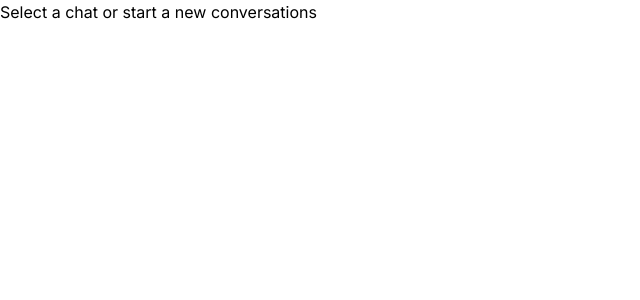
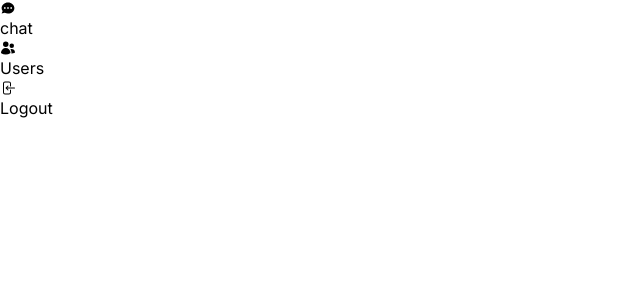
Before and after one commit to Ayanokouji2/Messenger-clone, a Next.js app: page /users in a window 1280 px wide. Shown: the top 300 px of the page, without its empty margins (0-640 px from the left). Built offline with nearby package versions, Linux system fonts and the light colour scheme.

Commit message:
navbar implemented

```diff
--- /dev/null
+++ b/app/Components/sidebar/DesktopItem.tsx
@@ -0,0 +1,42 @@
+'use client'
+
+import clsx from 'clsx'
+import Link from 'next/link'
+
+interface DesktopItemProps {
+    label: string
+    icon: any
+    href: string
+    onClick?: () => void
+    active?: boolean
+}
+
+const DesktopItem: React.FC<DesktopItemProps> = ({
+    label,
+    icon: Icon,
+    href,
+    onClick,
+    active,
+}) => {
+    const handleClick = () => {
+        if (onClick) return onClick
+    }
+
+    return (
+        <li onClick={handleClick}>
+            <Link
+                href={href}
+                className={clsx(
+                    `group flex gap-x-3 rounded-md p-3 text-sm leading-6 font-semibold text-gray-500
+                    hover:text-black hover:bg-gray-100`,
+                    active && 'bg-gray-100 text-black'
+                )}
+            >
+                <Icon className="h-6 w-6 shrink-0" />
+                <span>{label}</span>
+            </Link>
+        </li>
+    )
+}
+
+export default DesktopItem
--- /dev/null
+++ b/app/Components/sidebar/DesktopSidebar.tsx
@@ -0,0 +1,33 @@
+'use client'
+
+import useRoutes from '@/app/hooks/useRoutes'
+import { useState } from 'react'
+import DesktopItem from './DesktopItem'
+
+const DesktopSidebar = () => {
+    const routes = useRoutes()
+    const [isOpen, setIsOpen] = useState(false)
+    return (
+        <div className="hidden lg:fixed lg:inset-y-0 lg:left-0 lg:z-40 lg:w-20 xl:px-6 lg:overflow-y-auto lg:bg-white lg:border-r-[1px] lg:pb-4 lg:flex lg:flex-col justify-between">
+            <nav className="mt-4 flex flex-col justify-between">
+                <ul
+                    role="list"
+                    className="flex flex-col items-center space-y-1"
+                >
+                    {routes.map((item) => (
+                        <DesktopItem
+                            key={item.label}
+                            href={item.href}
+                            label={item.label}
+                            icon={item.icon}
+                            active={item.active}
+                            onClick={item?.onClick}
+                        />
+                    ))}
+                </ul>
+            </nav>
+        </div>
+    )
+}
+
+export default DesktopSidebar
--- /dev/null
+++ b/app/Components/sidebar/Sidebar.tsx
@@ -0,0 +1,13 @@
+import DesktopSidebar from "./DesktopSidebar"
+
+async function Sidebar({ children }: { children: React.ReactNode }) {
+    return (
+        <div className="h-full ">
+            <DesktopSidebar>
+                <main className="lg:pl-20 h-full">{children}</main>
+            </DesktopSidebar>
+        </div>
+    )
+}
+
+export default Sidebar
--- /dev/null
+++ b/app/hooks/useConversation.tsx
@@ -0,0 +1,26 @@
+import { useParams } from 'next/navigation'
+import { useMemo } from 'react'
+
+const useConversation = () => {
+    const params = useParams()
+
+    // useMemo is used for memoization
+
+    const conversationId = useMemo(() => {
+        if (!params?.conversationId) return ' '
+
+        return params.conversationId as string
+    }, [params?.conversationId])
+
+    const isOpen = useMemo(() => !!conversationId, [conversationId]) // '!!' converts the string into boolean
+
+    return useMemo(
+        () => ({
+            isOpen,
+            conversationId,
+        }),
+        [isOpen, conversationId]
+    )
+}
+
+export default useConversation
--- /dev/null
+++ b/app/hooks/useRoutes.ts
@@ -0,0 +1,36 @@
+import { useMemo } from 'react'
+import { usePathname } from 'next/navigation'
+
+import { HiChat } from 'react-icons/hi'
+import { HiArrowLeftOnRectangle, HiUsers } from 'react-icons/hi2'
+
+import { signOut } from 'next-auth/react'
+
+import useConversation from './useConversation'
+
+const useRoutes = () => {
+    const pathname = usePathname()
+
+    const { conversationId } = useConversation();
+
+    const routes = useMemo(() => [{
+        label: "chat",
+        href: '/convsersations',
+        icon: HiChat,
+        active: pathname === '/conversations' || !!conversationId
+    }, {
+        label: 'Users',
+        href: '/users',
+        icon: HiUsers,
+        active: pathname === '/users'
+    }, {
+        label: "Logout",
+        href: "#",
+        onClick: () => signOut(),
+        icon: HiArrowLeftOnRectangle
+    }], [pathname, conversationId])
+
+    return routes
+}
+
+export default useRoutes
--- a/app/users/layout.tsx
+++ b/app/users/layout.tsx
@@ -1,3 +1,11 @@
+import Sidebar from "../Components/sidebar/Sidebar";
+
 export default async function UsersLayout({children}: {children: React.ReactNode}) {
-    return <div>{children}</div>
+    return (
+        <Sidebar>
+            <div className="h-full">
+                {children}
+            </div>
+        </Sidebar>
+    )
 }
--- a/app/users/page.tsx
+++ b/app/users/page.tsx
@@ -4,7 +4,7 @@
 
 const Users = () =>{
     return (
-        <div className="sm:hidden lg:block lg:pl-80 h-full">
+        <div className="hidden lg:block lg:pl-80 h-full">
             <EmptyState/>
         </div>
     )
```
